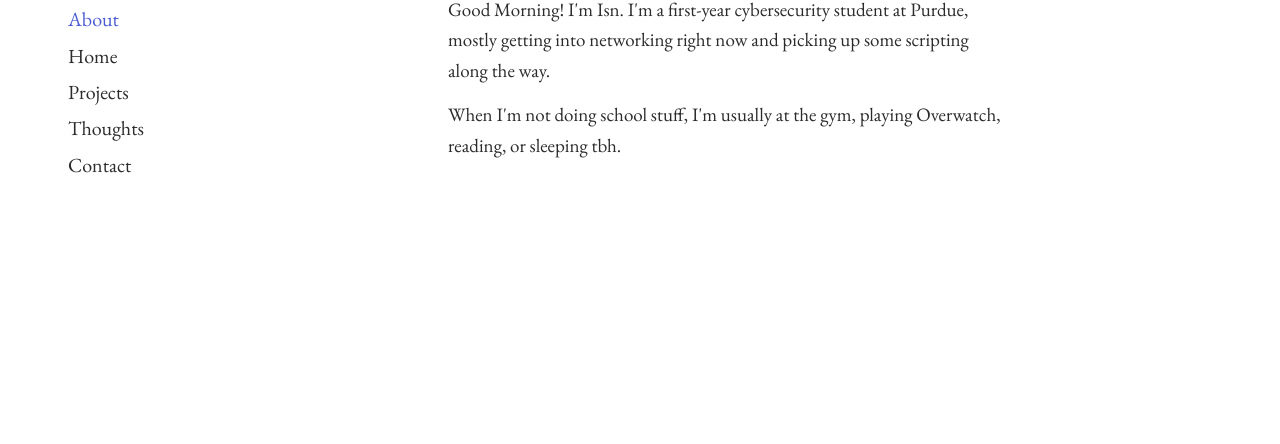
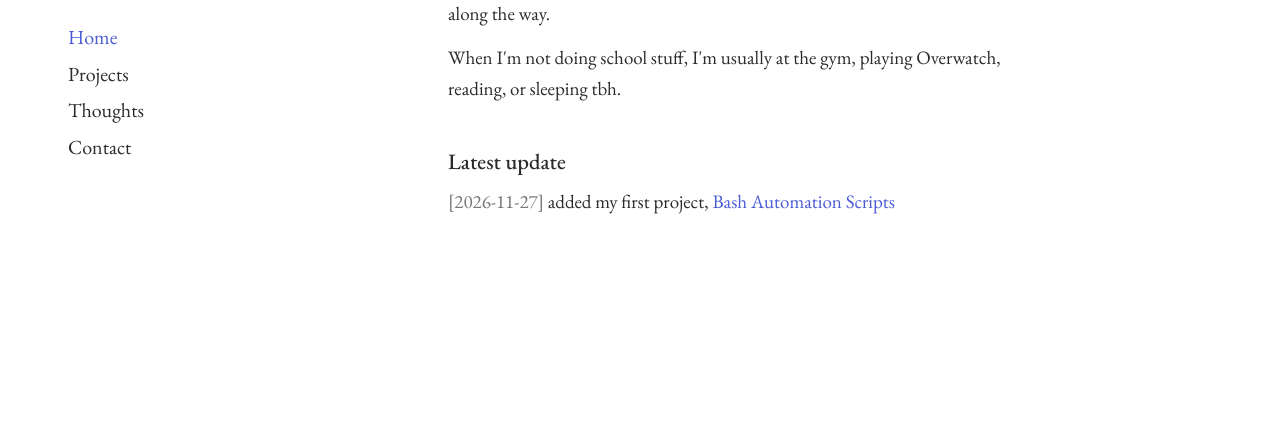
Before and after one commit to irriverag/irriverag.github.io, a plain HTML site: page index.html in a window 1280 px wide. Shown: the part 356-800 px from the top of the page. Drawn offline with nearby package versions, Linux system fonts and the light colour scheme.

Commit message:
Move About into Home and add a Latest update line
Co-Authored-By: Claude Opus 5.5 <noreply@anthropic.com>
Claude-Session: https://claude.ai/code/session_017ZWad1MbGAEfCt4TUMDQLS

```diff
--- a/index.html
+++ b/index.html
@@ -101,6 +101,12 @@
     .entry-link a { color: var(--accent); }
     .entry-link a:hover { text-decoration: underline; }
 
+    .update { margin-top: 40px; }
+    .update h3 { font-size: 22px; font-weight: 500; margin-bottom: 8px; }
+    .update .when { color: var(--muted); }
+    .update a { color: var(--accent); }
+    .update a:hover { text-decoration: underline; }
+
     .contact a { color: var(--accent); }
     .contact a:hover { text-decoration: underline; }
 
@@ -121,7 +127,6 @@
       <a class="name" href="#home">Isn</a>
       <nav>
         <ul>
-          <li><a href="#about">About</a></li>
           <li><a href="#home">Home</a></li>
           <li><a href="#projects">Projects</a></li>
           <li><a href="#thoughts">Thoughts</a></li>
@@ -131,12 +136,16 @@
     </aside>
 
     <main>
-      <section class="panel" id="panel-home"></section>
-
-      <section class="panel" id="panel-about">
+      <section class="panel" id="panel-home">
         <h2>About</h2>
         <p>Good Morning! I'm Isn. I'm a first-year cybersecurity student at Purdue, mostly getting into networking right now and picking up some scripting along the way.</p>
         <p>When I'm not doing school stuff, I'm usually at the gym, playing Overwatch, reading, or sleeping tbh.</p>
+
+        <!-- Latest update: replace the date and text below whenever you change the site. -->
+        <div class="update">
+          <h3>Latest update</h3>
+          <p><span class="when">[2026-11-27]</span> added my first project, <a href="#projects/bash-automation">Bash Automation Scripts</a></p>
+        </div>
       </section>
 
       <section class="panel" id="panel-projects">
@@ -180,9 +189,9 @@
 
   <script>
     function show() {
-      var parts = (location.hash || '#about').slice(1).split('/');
+      var parts = (location.hash || '#home').slice(1).split('/');
       var id = parts[0], sub = parts[1];
-      if (!document.getElementById('panel-' + id)) { id = 'about'; sub = null; }
+      if (!document.getElementById('panel-' + id)) { id = 'home'; sub = null; }
       var entry = sub && document.getElementById('entry-' + id + '-' + sub);
 
       document.querySelectorAll('.entry').forEach(function (e) {
```
Also changed, not shown: 1 other file.
